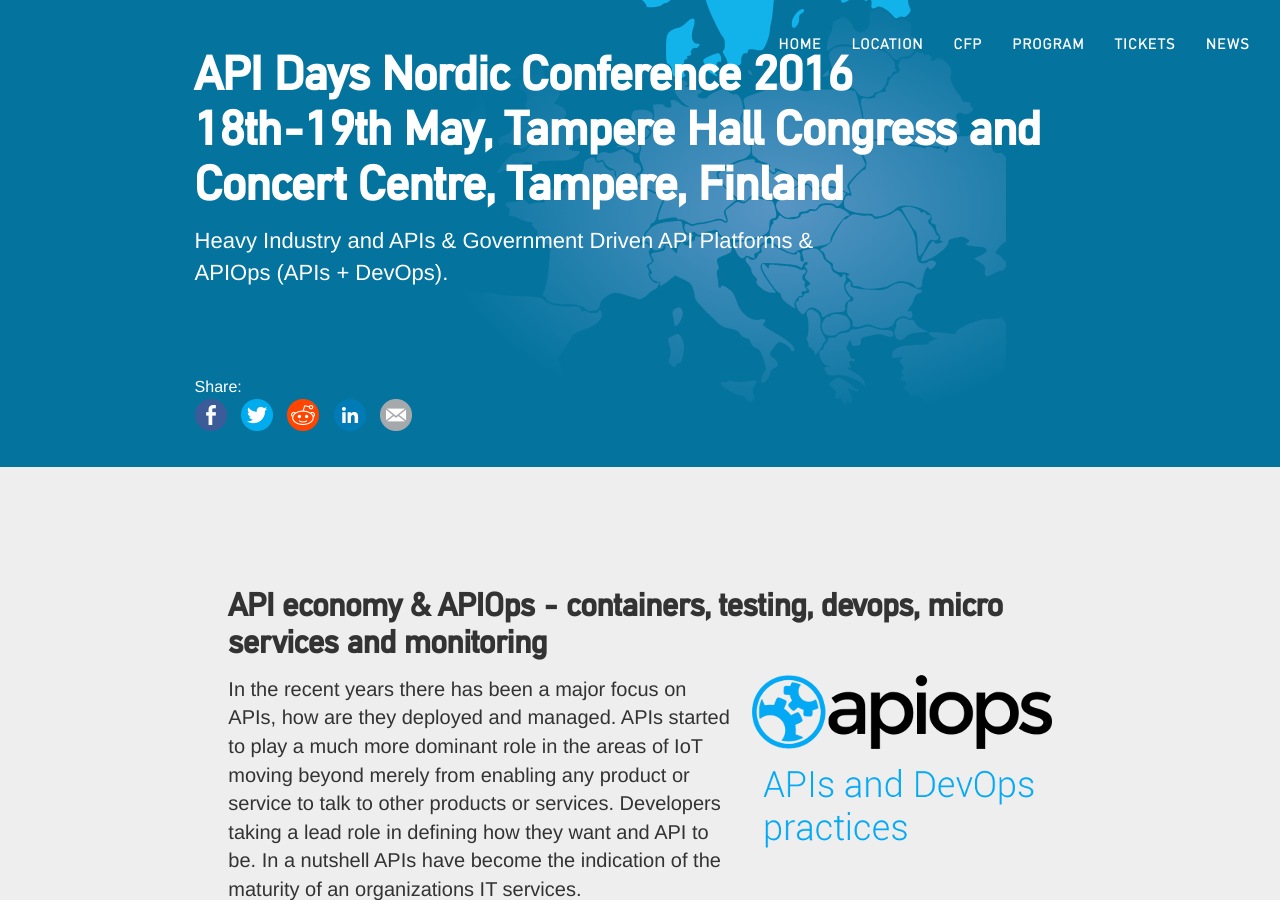
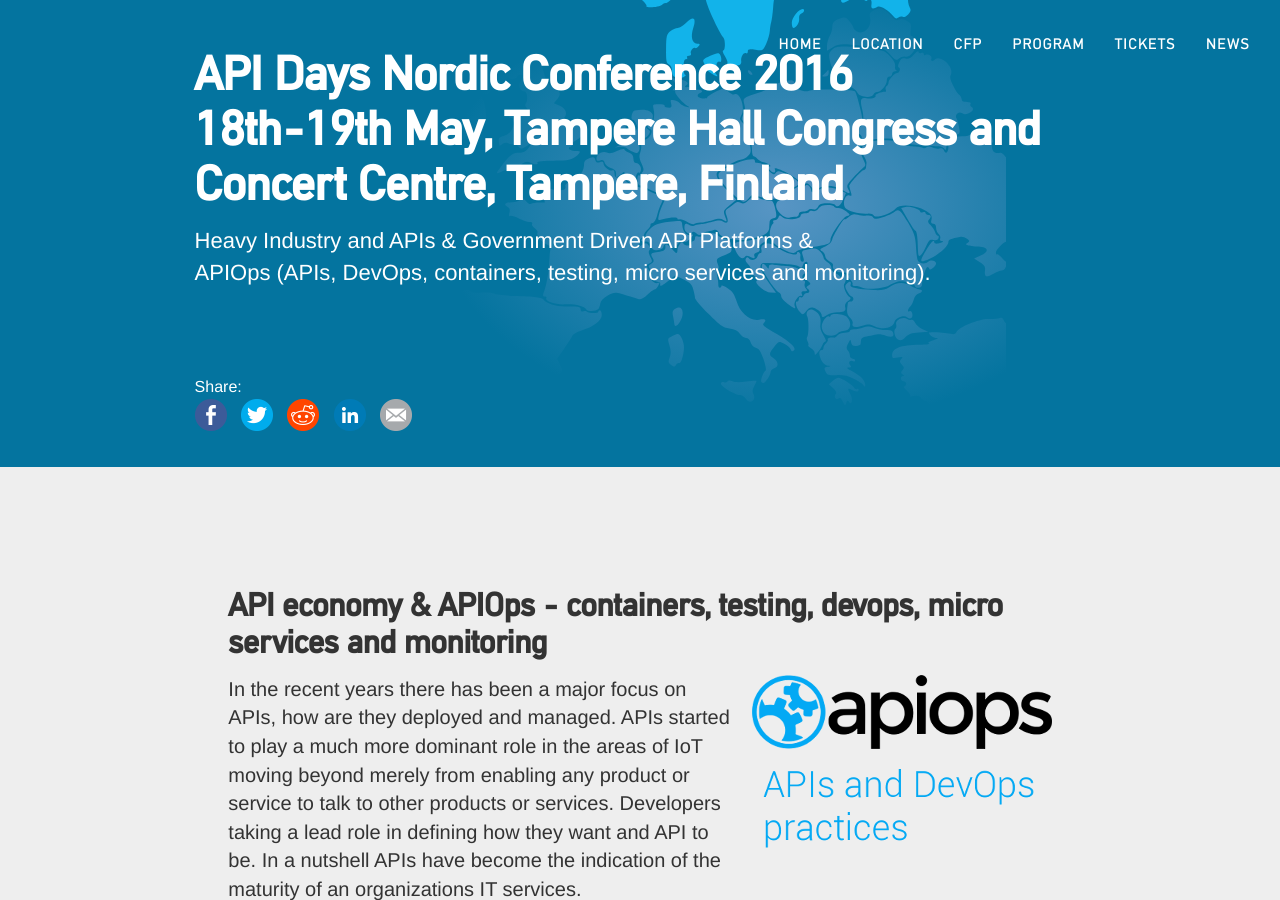
Before and after one commit to apidaysnordic/apidaysnordic.github.io, a Jekyll site: the page built from index.md, in a window 1280 px wide and 900 px high, scrolled down 395 px. Built offline with Jekyll 4.4.1, drawn with Linux system fonts in a browser that asks for light colours; some web fonts are replaced; comment, search, counter and statistics services are not loaded.

```diff
--- a/_layouts/default.html
+++ b/_layouts/default.html
@@ -37,7 +37,7 @@
 
 					<div class="banner">
 						<h1 class="intro-heading">API Days Nordic Conference 2016<br>18th-19th May, Tampere Hall Congress and Concert Centre, Tampere, Finland</h1>
-						<p>Heavy Industry and APIs & Government Driven API Platforms & <br/> APIOps (APIs + DevOps).</p>
+						<p>Heavy Industry and APIs & Government Driven API Platforms & <br/> APIOps (APIs, DevOps, containers, testing, micro services and monitoring).</p>
 					</div>
 
 					<div>
```
